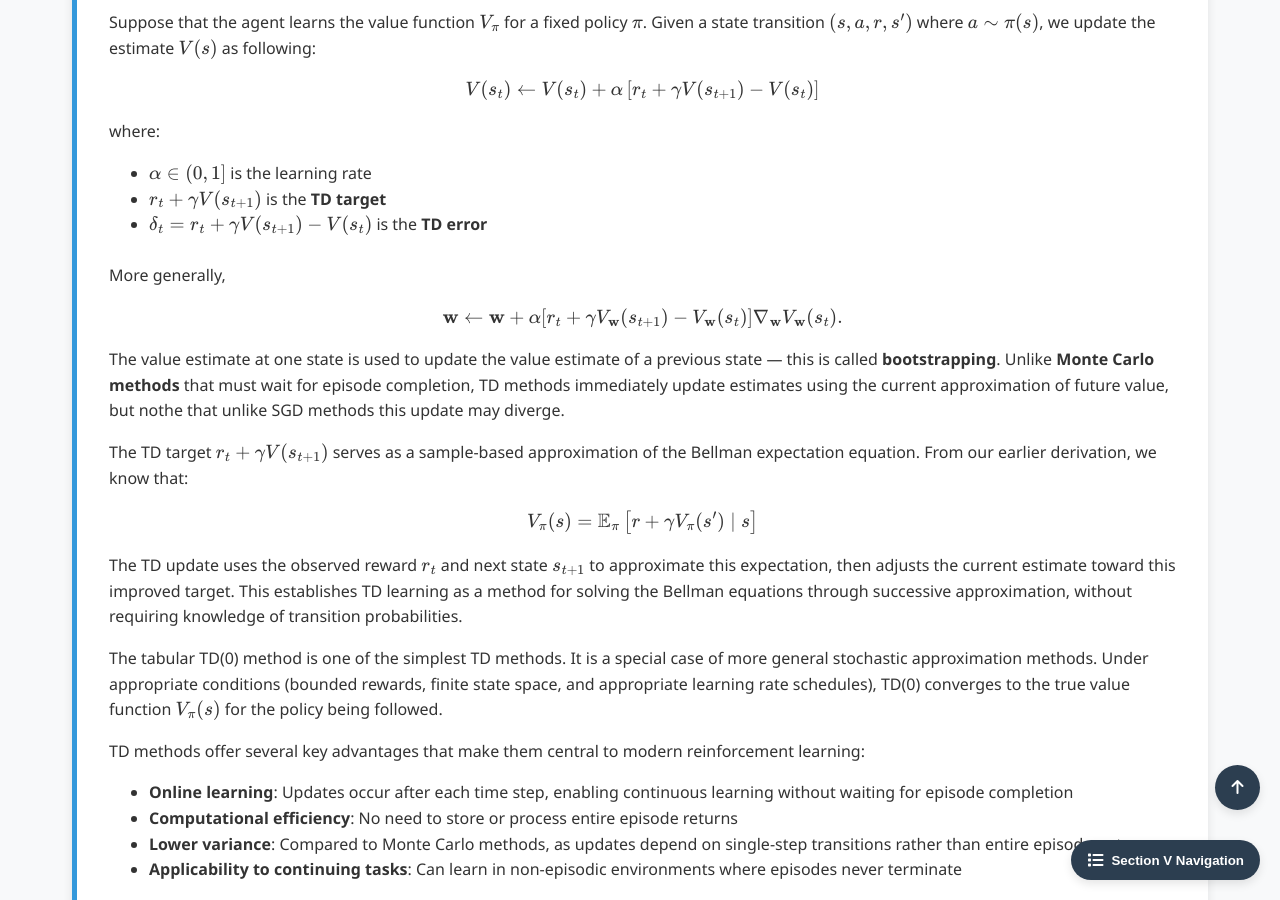
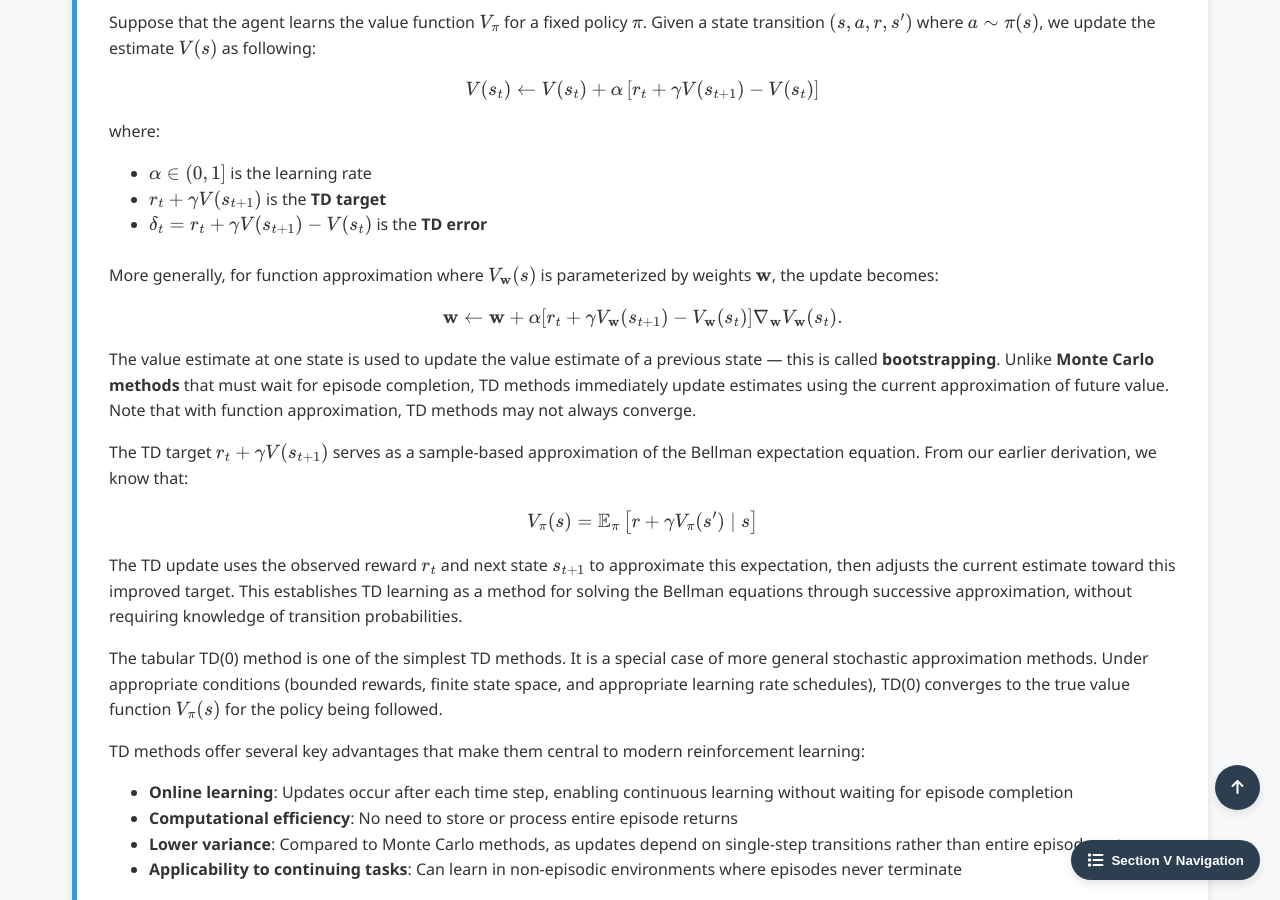
Before and after one commit to Yusukey01/yusukey01.github.io, a Jekyll site: the page built from Mathematics/Machine_learning/intro_RL.html, in a window 1280 px wide and 900 px high, scrolled down 9727 px. Built offline with Jekyll 4.4.1, drawn with Linux system fonts in a browser that asks for light colours.

Commit message:
update RL section

```diff
--- a/Mathematics/Machine_learning/intro_RL.html
+++ b/Mathematics/Machine_learning/intro_RL.html
@@ -622,13 +622,13 @@ uses_python: false
                     <li>\(\delta_t = r_t + \gamma V(s_{t+1}) - V(s_t)\) is the <strong>TD error</strong></li>
                     </ul>
                     <br>
-                    More generally,
+                    More generally, for function approximation where \(V_\mathbf{w}(s)\) is parameterized by weights \(\mathbf{w}\), the update becomes:
                     \[
                     \mathbf{w} \leftarrow \mathbf{w} + \alpha [ r_t + \gamma V_{\mathbf{w}}(s_{t+1}) - V_{\mathbf{w}}(s_t)]\nabla_{\mathbf{w}}V_{\mathbf{w}}(s_t).
                     \]
                     The value estimate at one state is used to update the value estimate of a previous state — this is called <strong>bootstrapping</strong>.
                     Unlike <strong>Monte Carlo methods</strong> that must wait for episode completion, TD methods immediately update estimates using the current
-                    approximation of future value, but nothe that unlike SGD methods this update may diverge.
+                    approximation of future value. Note that with function approximation, TD methods may not always converge.
                 </p>
 
                 <p>
```
